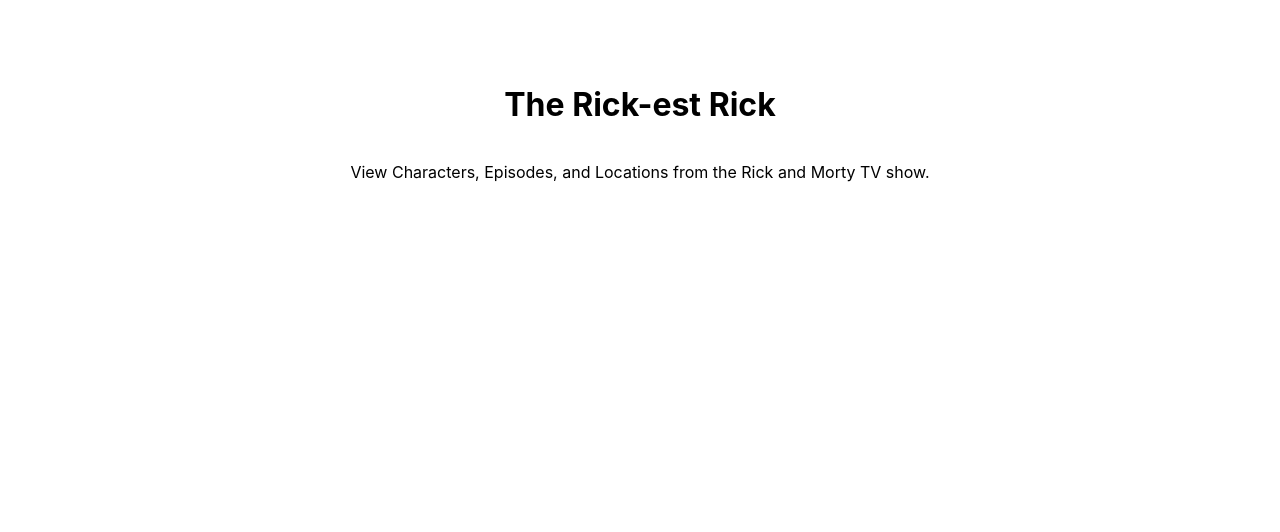
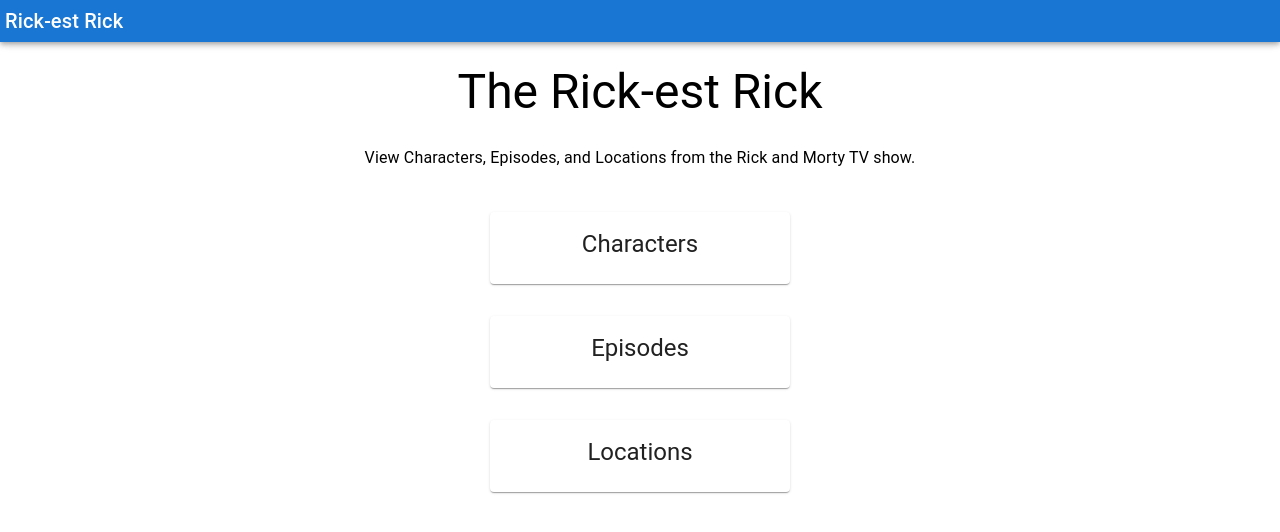
Before and after one commit to alexrabin/RickestRick, a Next.js app: page / in a window 1280 px wide. Shown: the top 532 px of the page. Built offline with nearby package versions, Linux system fonts and the light colour scheme.

Commit message:
Renders characters

```diff
--- a/components/MainLayout.tsx
+++ b/components/MainLayout.tsx
@@ -1,5 +1,6 @@
 import Head from "next/head";
 import styled from "styled-components";
+import NavigationBar from "./NavigationBar";
 
 const LayoutContainer = styled.div`
   min-height: 100vh;
@@ -33,6 +34,7 @@
         <meta name="viewport" content="initial-scale=1, width=device-width" />
         <link rel="icon" href="/favicon.ico" />
       </Head>
+      <NavigationBar />
       <LayoutContainer>{children}</LayoutContainer>
     </div>
   );
--- /dev/null
+++ b/components/NavigationBar.tsx
@@ -0,0 +1,28 @@
+import AppBar from "@mui/material/AppBar";
+import Box from "@mui/material/Box";
+import Typography from "@mui/material/Typography";
+import Link from "next/link";
+import React from "react";
+
+const NavigationBar = () => {
+  return (
+    <Box sx={{ display: "flex" }}>
+      <AppBar component="nav">
+        <Link href={"/"}>
+          <Typography
+            variant="h6"
+            component="div"
+            sx={{
+              flexGrow: 1,
+              display: { xs: "none", sm: "block", padding: 5 },
+            }}
+          >
+            Rick-est Rick
+          </Typography>
+        </Link>
+      </AppBar>
+    </Box>
+  );
+};
+
+export default NavigationBar;
--- a/pages/index.tsx
+++ b/pages/index.tsx
@@ -1,13 +1,59 @@
+import CardActionArea from "@mui/material/CardActionArea";
+import Card from "@mui/material/Card";
+import CardContent from "@mui/material/CardContent";
+import Typography from "@mui/material/Typography";
 import MainLayout from "../components/MainLayout";
+import Link from "next/link";
+
+const cardStyles = {
+  margin: 2,
+  minWidth: 300,
+  textAlign: "center",
+};
 
 export default function Home() {
   return (
     <MainLayout>
-      <h1>The Rick-est Rick</h1>
-      <p>
+      <Typography variant="h3" component="div">
+        The Rick-est Rick
+      </Typography>
+      <Typography variant="subtitle1" component="p" sx={{ margin: 3 }}>
         View Characters, Episodes, and Locations from the Rick and Morty TV
         show.
-      </p>
+      </Typography>
+      <Card sx={cardStyles}>
+        <CardActionArea>
+          <Link href={"/characters"}>
+            <CardContent>
+              <Typography variant="h5" component="p">
+                Characters
+              </Typography>
+            </CardContent>
+          </Link>
+        </CardActionArea>
+      </Card>
+      <Card sx={cardStyles}>
+        <CardActionArea>
+          <Link href={"/episodes"}>
+            <CardContent>
+              <Typography variant="h5" component="p">
+                Episodes
+              </Typography>
+            </CardContent>
+          </Link>
+        </CardActionArea>
+      </Card>
+      <Card sx={cardStyles}>
+        <CardActionArea>
+          <Link href={"/locations"}>
+            <CardContent>
+              <Typography variant="h5" component="p">
+                Locations
+              </Typography>
+            </CardContent>
+          </Link>
+        </CardActionArea>
+      </Card>
     </MainLayout>
   );
 }
```
Also changed, not shown: components/Container.tsx (added, +15 -0 lines), models/Characters.ts (added, +18 -0 lines), pages/characters/[page].tsx (added, +69 -0 lines), pages/characters/index.tsx (added, +14 -0 lines).
